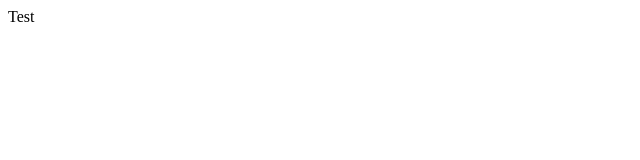
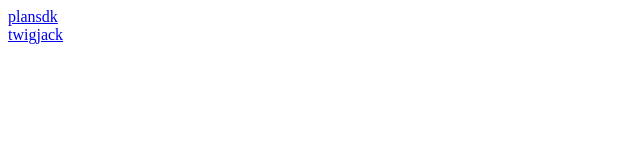
Before and after one commit to isikli/isikli.github.io, a plain HTML site: page simple/index.html in a window 1280 px wide. Shown: the whole page, without its empty margins (0-640 px from the left). Drawn offline with Linux system fonts and the light colour scheme.

Commit message:
Update index.html

```diff
--- a/simple/index.html
+++ b/simple/index.html
@@ -1,6 +1,7 @@
 <!DOCTYPE html>
 <html>
   <body>
-    Test
+    <a href="./plansdk">plansdk</a><br>
+    <a href="./twigjack">twigjack</a><br>
   </body>
 </html>
```
